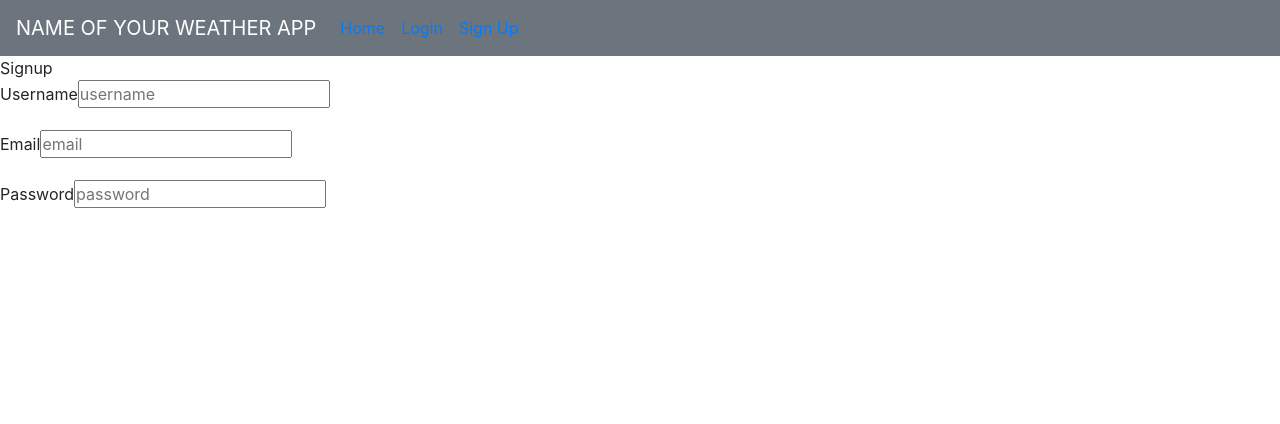
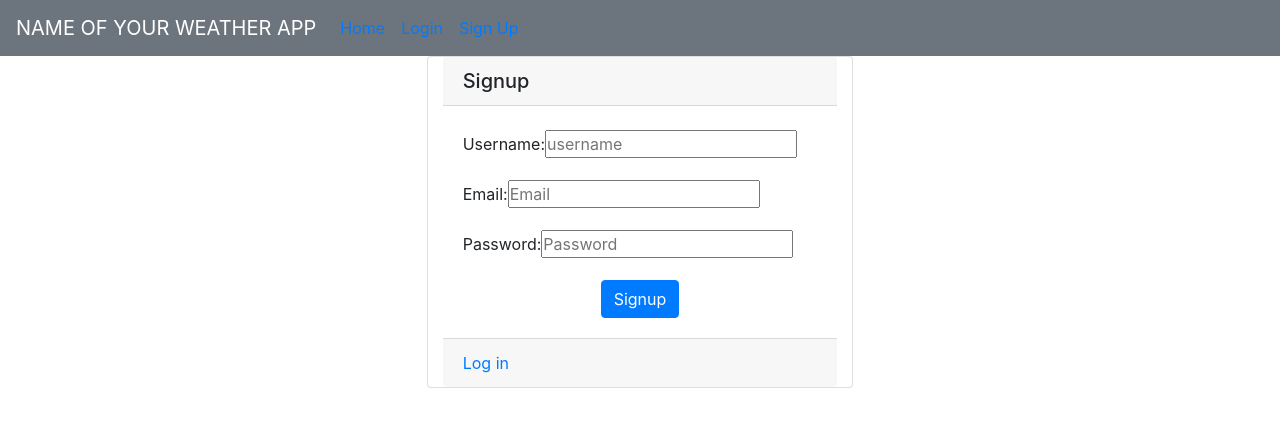
Before and after one commit to somprey/WeatherApp, a React (Create React App) app: page /signup in a window 1280 px wide. Shown: the top 424 px of the page. Built offline with nearby package versions, Linux system fonts and the light colour scheme.

Commit message:
signuo page completed

```diff
--- a/src/App.scss
+++ /dev/null
@@ -1,100 +0,0 @@
-//Custom Fonts
-@import url("https://fonts.googleapis.com/css?family=Open+Sans&display=swap");
-
-.App {
-  text-align: center;
-  display: flex;
-  justify-content: center;
-  align-items: center;
-  font-family: "Open Sans", sans-serif;
-}
-
-.App-header {
-  background-color: #282c34;
-  min-height: 100vh;
-  display: flex;
-  flex-direction: column;
-  align-items: center;
-  justify-content: center;
-  font-size: calc(10px + 2vmin);
-  color: white;
-}
-
-.App-link {
-  color: #61dafb;
-}
-
-@keyframes App-logo-spin {
-  from {
-    transform: rotate(0deg);
-  }
-  to {
-    transform: rotate(360deg);
-  }
-}
-
-//Login Main Container
-.login {
-  width: 27em;
-  height: 40em;
-  //min-height: 44em;
-  display: flex;
-  justify-content: center;
-  align-items: center;
-  margin-top: 5px;
-  position: relative;
-  z-index: 99;
-  .container {
-    display: flex;
-    justify-content: center;
-    align-items: center;
-    background-color: #fff;
-    box-shadow: 0px 0px 12px 2px rgba(15, 15, 15, 0.2);
-    border-radius: 4px;
-    position: relative;
-    z-index: 99;
-    width: 100%;
-    height: 100%;
-    z-index: 99;
-    padding: 17px 10px;
-    //transition: transform 200ms ease-in-out;
-  }
-  .right-side {
-    display: flex;
-    flex-direction: column;
-    justify-content: center;
-    height: 90%;
-    background-color: #3498db;
-    width: 100%;
-    position: absolute;
-    right: -34%;
-    border-radius: 6px;
-    z-index: 1;
-    transition: all 400ms ease-in-out;
-    cursor: pointer;
-    box-shadow: 0px 0px 12px 2px rgba(15, 15, 15, 0.281);
-
-    .text {
-      font-size: 21px;
-      font-weight: 500;
-      color: #fff;
-      margin-right: 3em;
-      margin-left: 3em;
-    }
-  }
-}
-
-//Button
-.btn {
-  font-size: 21px;
-  padding: 5px 20px;
-  border: 0;
-  background-color: #3498db;
-  color: #fff;
-  border-radius: 3px;
-  transition: all 250ms ease-in-out;
-  cursor: pointer;
-  &:hover {
-    background-color: #2386c8;
-  }
-}
--- a/src/components/Signup.jsx
+++ b/src/components/Signup.jsx
@@ -1,4 +1,5 @@
 import React from "react";
+import { Link } from "react-router-dom";
 
 export class Signup extends React.Component {
   constructor(props) {
@@ -7,23 +8,32 @@ export class Signup extends React.Component {
 
   render() {
     return (
-      <div className="base-container" ref={this.props.containerRef}>
-        <div className="header">Signup</div>
-        <div className="content">
-          <div className="form">
+      <div className="card col-lg-4 container  justify-content-center">
+        <div className="card-header h5">Signup</div>
+        <div className="card-body pt-4">
           <div className="form-group">
-              <label htmlFor="username">Username</label>
+            <label htmlFor="username">Username: </label>
             <input type="text" name="username" placeholder="username" />
           </div>
+
           <div className="form-group">
-              <label htmlFor="email">Email</label>
-              <input type="text" name="email" placeholder="email" />
+            <label htmlFor="email">Email: </label>
+            <input type="email" name="email" placeholder="Email" />
           </div>
+
           <div className="form-group">
-              <label htmlFor="password">Password</label>
-              <input type="text" name="password" placeholder="password" />
+            <label htmlFor="password">Password: </label>
+            <input type="password" name="password" placeholder="Password" />
           </div>
+
+          <center>
+            <div type="button" className="btn btn-primary">
+              Signup
             </div>
+          </center>
+        </div>
+        <div className="card-footer">
+          <Link to="/Login">Log in</Link>
         </div>
       </div>
     );
--- a/src/components/style.scss
+++ /dev/null
@@ -1,50 +0,0 @@
-.base-container {
-  width: 100%;
-  display: flex;
-  flex-direction: column;
-  align-items: center;
-
-  .header {
-    font-size: 24px;
-    font-family: "Open Sans", sans-serif;
-  }
-
-  .content {
-    display: flex;
-    flex-direction: column;
-
-    .form {
-      margin-top: 2em;
-      display: flex;
-      flex-direction: column;
-      align-items: center;
-
-      .form-group {
-        display: flex;
-        flex-direction: column;
-        align-items: flex-start;
-        width: fit-content;
-        label {
-          font-size: 20px;
-        }
-        input {
-          margin-top: 6px;
-          min-width: 18em;
-          height: 37px;
-          padding: 0px 10px;
-          font-size: 16px;
-          font-family: "Open Sans", sans-serif;
-          background-color: #f3f3f3;
-          border: 0;
-          border-radius: 4px;
-          margin-bottom: 31px;
-          transition: all 250ms ease-in-out;
-          &:hover {
-            background-color: #ffffff;
-            //box-shadow: 0px 0px 14px 0.3px #0e81ce96;
-          }
-        }
-      }
-    }
-  }
-}
```
Also changed, not shown: src/App.js (+4 -8 lines). Lines whose indentation alone changed are shown as unchanged.
